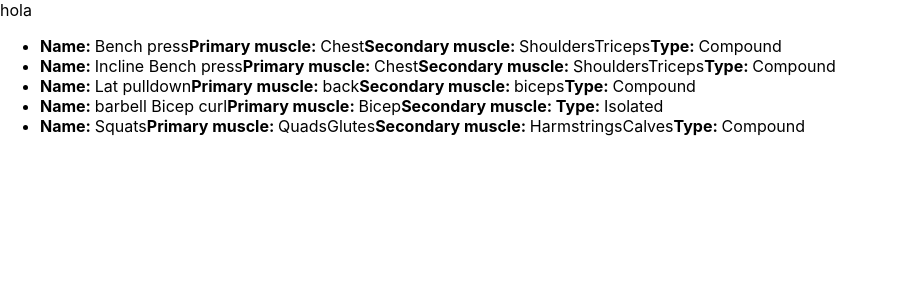
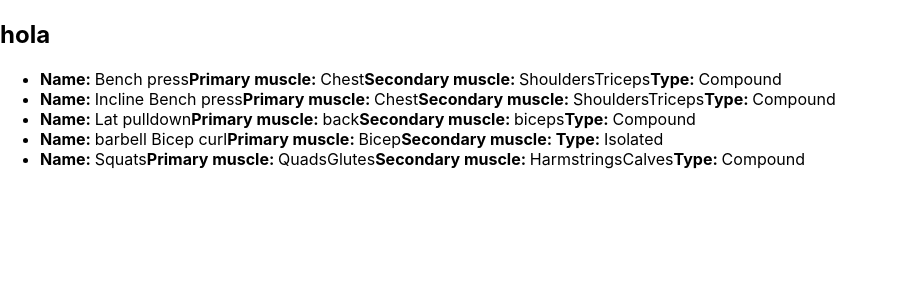
Before and after one commit to AlfredoGarciaYapor/Beast-fit-public, a React (Create React App) app: page / in a window 1280 px wide. Shown: the top 300 px of the page, without its empty margins (0-897 px from the left). Built offline with nearby package versions, Linux system fonts and the light colour scheme.

Commit message:
hola for push

```diff
--- a/src/pages/Exercises/index.jsx
+++ b/src/pages/Exercises/index.jsx
@@ -7,7 +7,7 @@ const Exercises = () => {
 
   return (
     <>
-      hola
+      <h2>hola</h2>
       <ExercisesList exercises={exercises} />
     </>
   );
```
